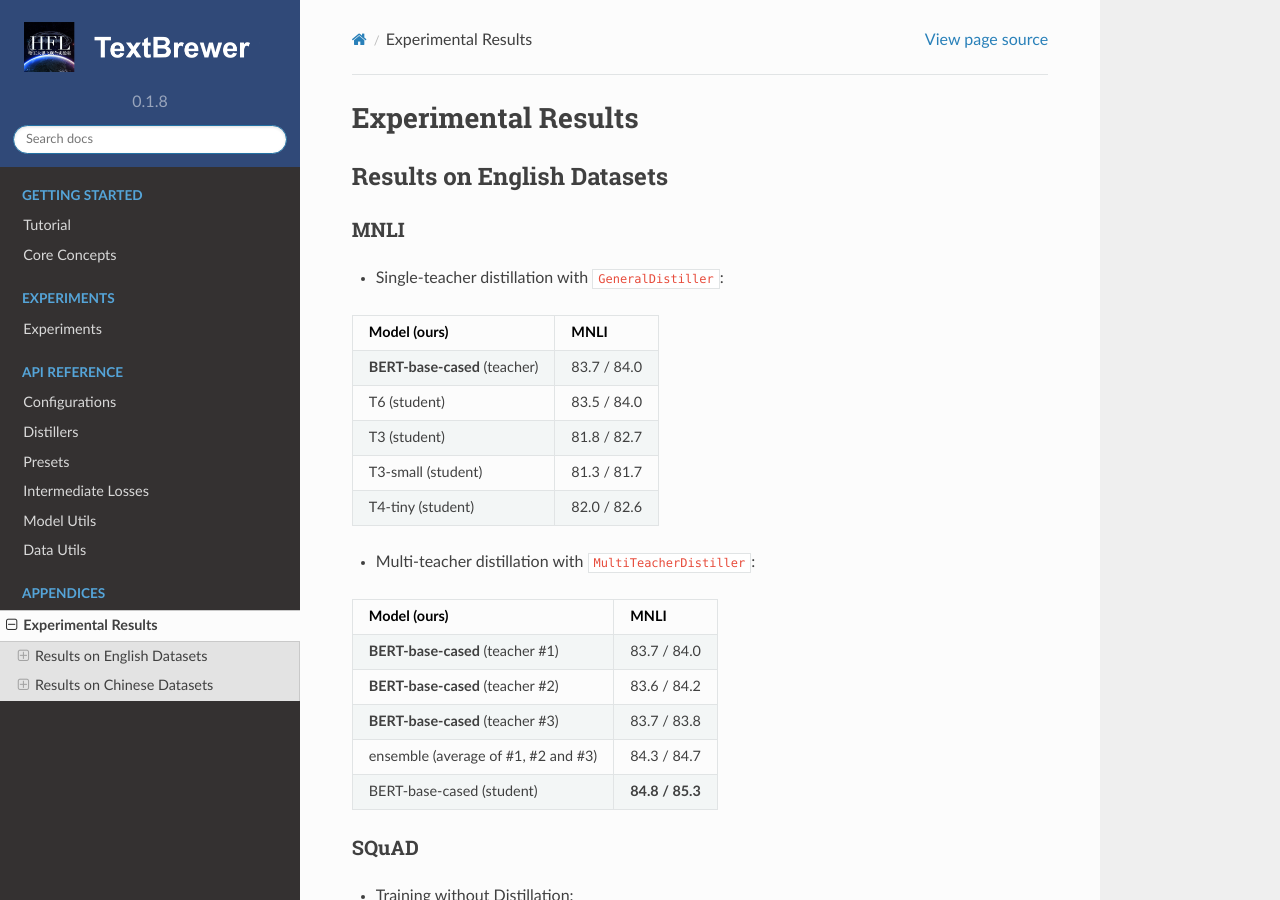
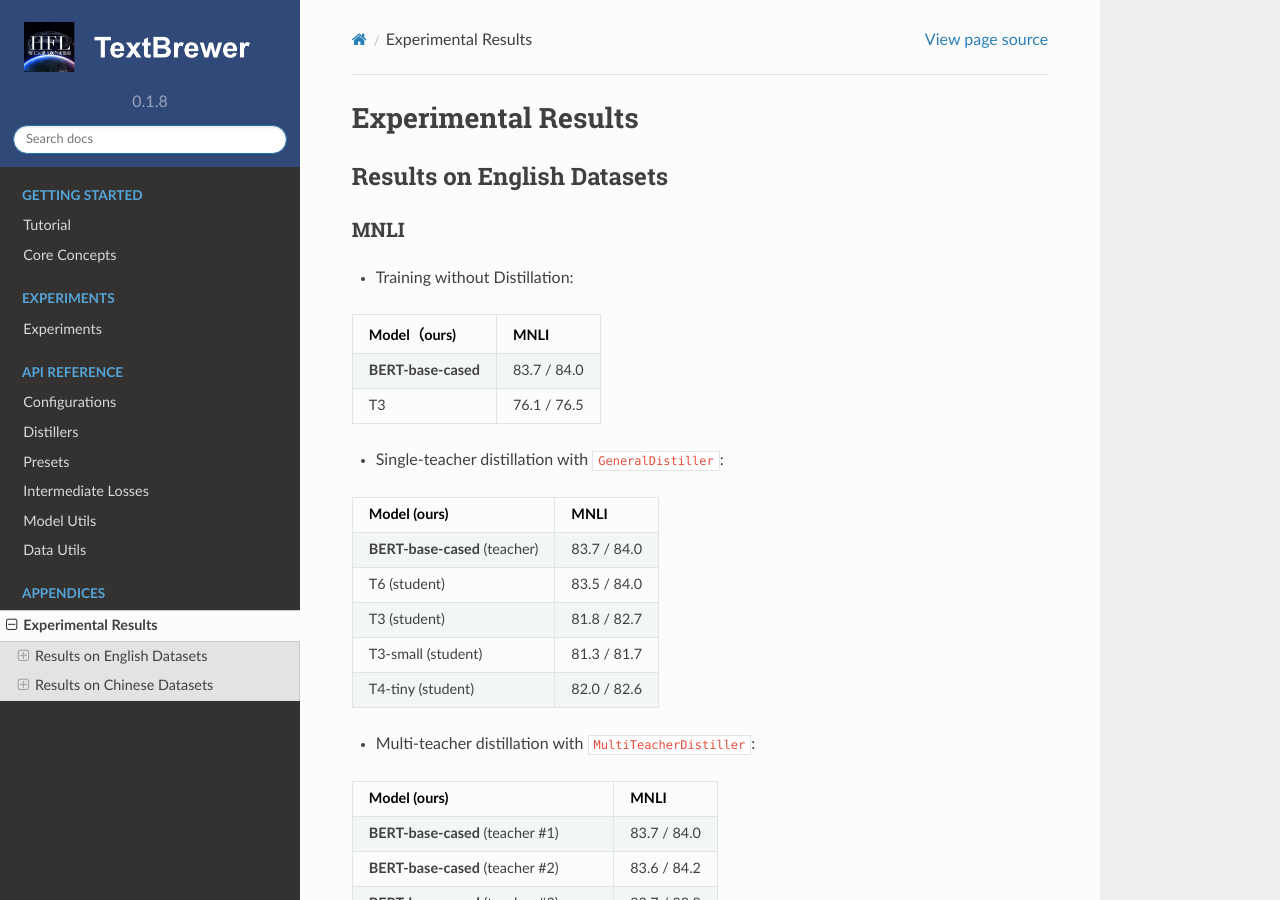
Before and after one commit to airaria/TextBrewer, a Sphinx documentation site: the page built from docs/source/ExperimentResults.md, in a window 1280 px wide and 900 px high. Built offline with Sphinx 7.4.7 and the Read the Docs theme 2.0.0, drawn with Linux system fonts in a browser that asks for light colours.

Commit message:
update results

```diff
--- a/docs/source/ExperimentResults.md
+++ b/docs/source/ExperimentResults.md
@@ -4,6 +4,13 @@
 ## Results on English Datasets
 
 ### MNLI
+
+* Training without Distillation:
+
+| Model（ours)  | MNLI |
+| ------------- | ------------- |
+| **BERT-base-cased** | 83.7 / 84.0   |
+| T3                  | 76.1 / 76.5   |
 
 * Single-teacher distillation with `GeneralDistiller`:
 
```
Also changed, not shown: other parts of docs/source/ExperimentResults.md (+1 -1 lines).
